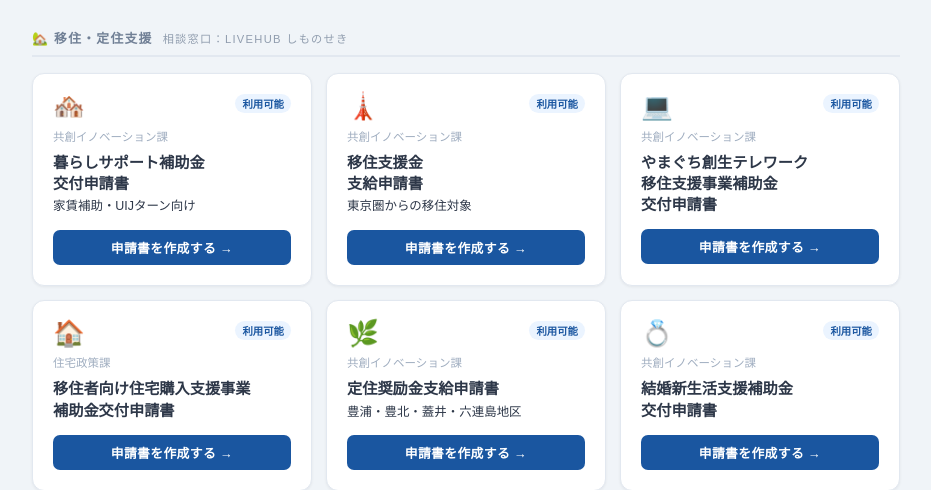
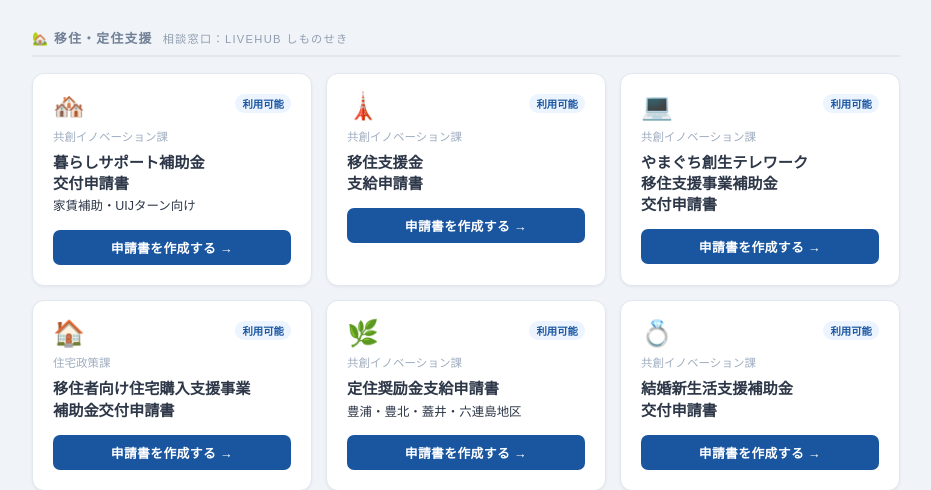
Before and after one commit to shimonosekicity/shimonoseki-shinsei, a Flask app: page / in a window 1280 px wide. Shown: the part 135-625 px from the top of the page, without its empty margins (174-1105 px from the left). Run offline with Flask 3, Linux system fonts and the light colour scheme.

Commit message:
トップページの移住支援金カードから「東京圏からの移住対象」を削除 (#9)
Claude-Session: https://claude.ai/code/session_01JEJseRyEywuXWYuqXt6E2r

Co-authored-by: Claude <noreply@anthropic.com>

```diff
--- a/templates/top.html
+++ b/templates/top.html
@@ -91,7 +91,7 @@
           <span class="badge badge-available">利用可能</span>
         </div>
         <div class="card-dept">共創イノベーション課</div>
-        <div class="card-title">移住支援金<br>支給申請書<br><small style="font-weight:400;font-size:0.78rem">東京圏からの移住対象</small></div>
+        <div class="card-title">移住支援金<br>支給申請書</div>
         <div class="card-btn">申請書を作成する →</div>
       </a>
       <a href="/telework_ijuu" class="card available">
```
